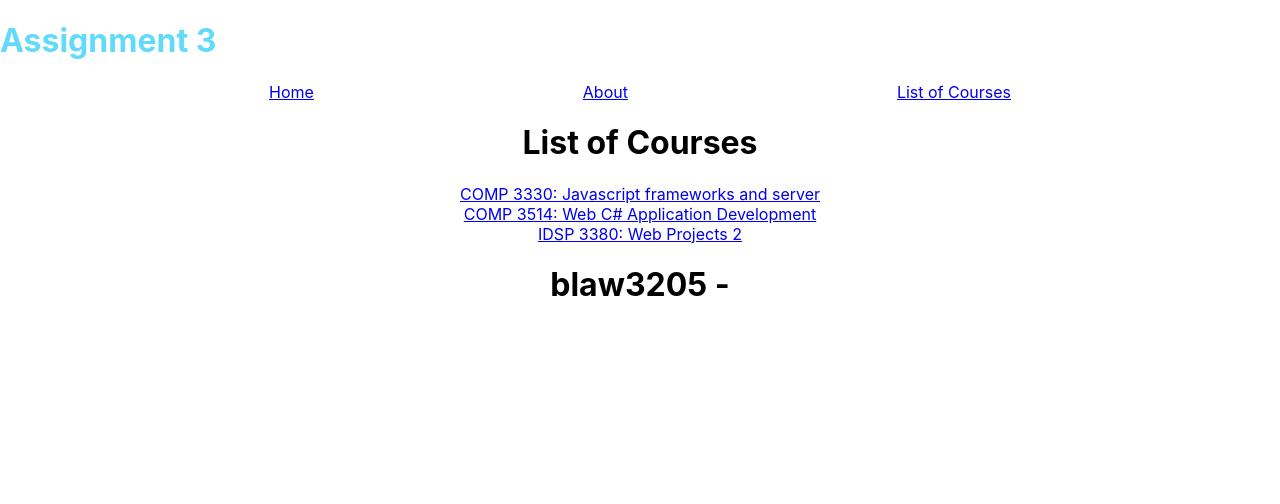
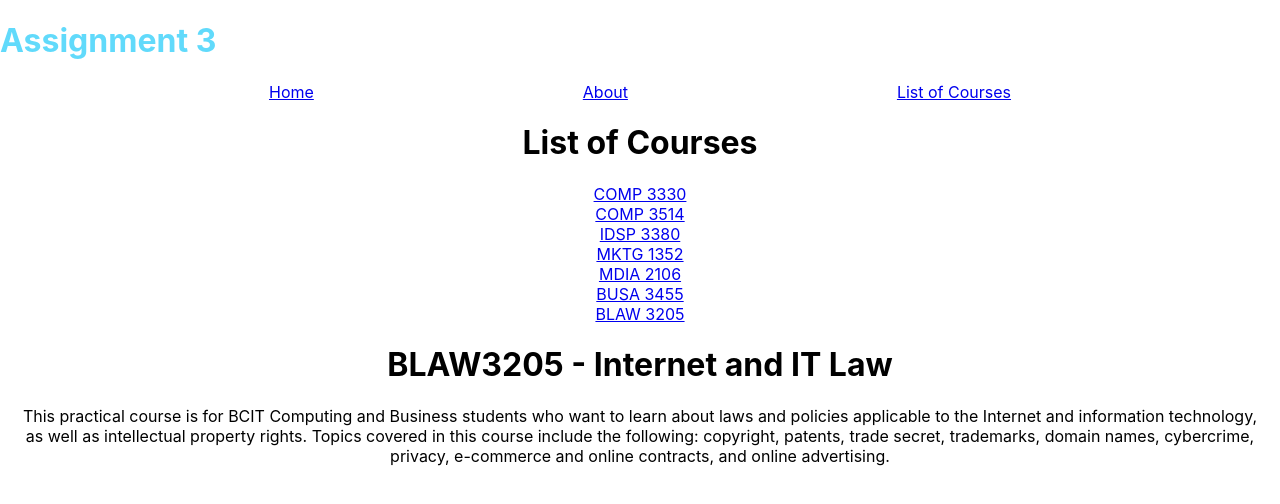
Before and after one commit to megankuo/comp3330-a3, a React (Create React App) app: page /courses/blaw3205 in a window 1280 px wide. Shown: the top 504 px of the page. Built offline with nearby package versions, Linux system fonts and the light colour scheme.

Commit message:
added rest of courses

```diff
--- a/src/components/Course.js
+++ b/src/components/Course.js
@@ -17,7 +17,7 @@ const Course = (props) => {
 	return (
 		<div>
 			<h1>
-				{courseCode} - {props.name}
+				{courseCode.toUpperCase()} - {props.name}
 				{/* {props.name} */}
 				{/* {course} */}
 				{/* {code}: */}
--- a/src/components/List.js
+++ b/src/components/List.js
@@ -20,13 +20,25 @@ const List = () => {
 
 			<ul>
 				<li>
-					<Link to="/courses/comp3330">COMP 3330: Javascript frameworks and server</Link>
+					<Link to="/courses/comp3330">COMP 3330</Link>
 				</li>
 				<li>
-					<Link to="/courses/comp3514">COMP 3514: Web C# Application Development</Link>
+					<Link to="/courses/comp3514">COMP 3514</Link>
 				</li>
 				<li>
-					<Link to="/courses/idsp3380">IDSP 3380: Web Projects 2</Link>
+					<Link to="/courses/idsp3380">IDSP 3380</Link>
+				</li>
+				<li>
+					<Link to="/courses/mktg1352">MKTG 1352</Link>
+				</li>
+				<li>
+					<Link to="/courses/mdia2106">MDIA 2106</Link>
+				</li>
+				<li>
+					<Link to="/courses/busa3455">BUSA 3455</Link>
+				</li>
+				<li>
+					<Link to="/courses/blaw3205">BLAW 3205</Link>
 				</li>
 			</ul>
 			<Route path="/courses/:courseCode" component={Course} />
--- a/src/db.js
+++ b/src/db.js
@@ -17,6 +17,30 @@ const db = [
 		description:
 			'This course has students working in interdisciplinary teams to design, develop, and build a mobile or web-based application. Projects from this course come from industry with a focus on mobile and web applications. Students are expected to demonstrate initiative by proactively communicating with clients, performing both design and software iterations on a regular basis, report to faculty with progress, and perform quantifiable user tests on each iteration of the product. This collaborative, interdisciplinary team-based approach gives students the opportunity to demonstrate their successful processes during project realization.',
 	},
+	{
+		code: 'mktg1352',
+		name: 'Digital Marketing',
+		description:
+			"The focus of this course will be to provide the student with e-Marketing techniques and strategies that can help any forward-thinking organization be competitive in today's business environment. Key areas that promise to leverage the power of Internet are: customer relationship management (CRM); 1:1 marketing; permission-based e-mail marketing; viral marketing; attributes of a good Website and Website marketing goals; Website promotion/search engine positioning/ranking, and key Internet technologies/terminologies/acronyms.",
+	},
+	{
+		code: 'mdia2106',
+		name: 'Design 1',
+		description:
+			'This course covers the creative design process, including UI design principles, researching and conceptualizing an idea, resourcing materials, creating graphic user interfaces (GUI), designing for UX through prototyping and testing, presenting a design to the client, creating the technical artwork, making revisions, and outputting a final design project for a collaborative desktop, web or mobile application. The course also examines the 2D and 3D art, typography, imagery, colours, objects, and signs in UI/UX design. With consideration for diverse audiences, we will introduce students to rules and theories about user perception and its influence on user experience.',
+	},
+	{
+		code: 'busa3455',
+		name: 'Intro to E-Commerce',
+		description:
+			'Designed to provide an overview of all aspects of commerce and opportunity on the Internet. Topics include marketing products on the Internet, systems integration, virtual organizations, electronic payment systems, privacy and security concerns, intellectual property, customs and excise issues, emerging issues in telecommunications, and Internet issues where government regulation has been contemplated.',
+	},
+	{
+		code: 'blaw3205',
+		name: 'Internet and IT Law',
+		description:
+			'This practical course is for BCIT Computing and Business students who want to learn about laws and policies applicable to the Internet and information technology, as well as intellectual property rights. Topics covered in this course include the following: copyright, patents, trade secret, trademarks, domain names, cybercrime, privacy, e-commerce and online contracts, and online advertising.',
+	},
 ];
 
 export default db;
```
